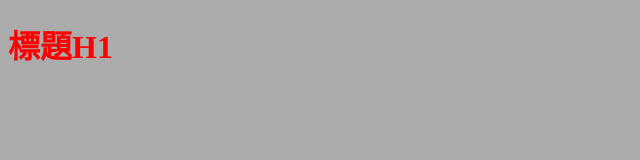
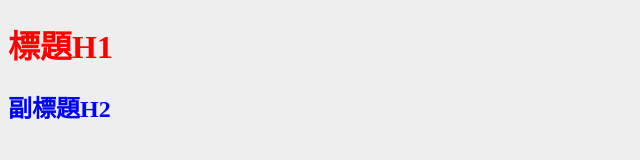
Before and after one commit to Herbalice/GitHub-DemoProject, a plain HTML site: page index.html in a window 1280 px wide. Shown: the whole page, without its empty margins (0-640 px from the left). Drawn offline with Linux system fonts and the light colour scheme.

Commit message:
ADD H2副標題

```diff
--- a/css/all.css
+++ b/css/all.css
@@ -1,6 +1,9 @@
 body{
-	background-color: #ababab;
+	background-color: #eee;
 }
 h1{
 	color: #f00;
 }
+h2{
+	color: #00f;
+}
--- a/index.html
+++ b/index.html
@@ -8,5 +8,6 @@
 </head>
 <body>
 	<h1>標題H1</h1>
+	<h2>副標題H2</h2>
 </body>
 </html>
```
